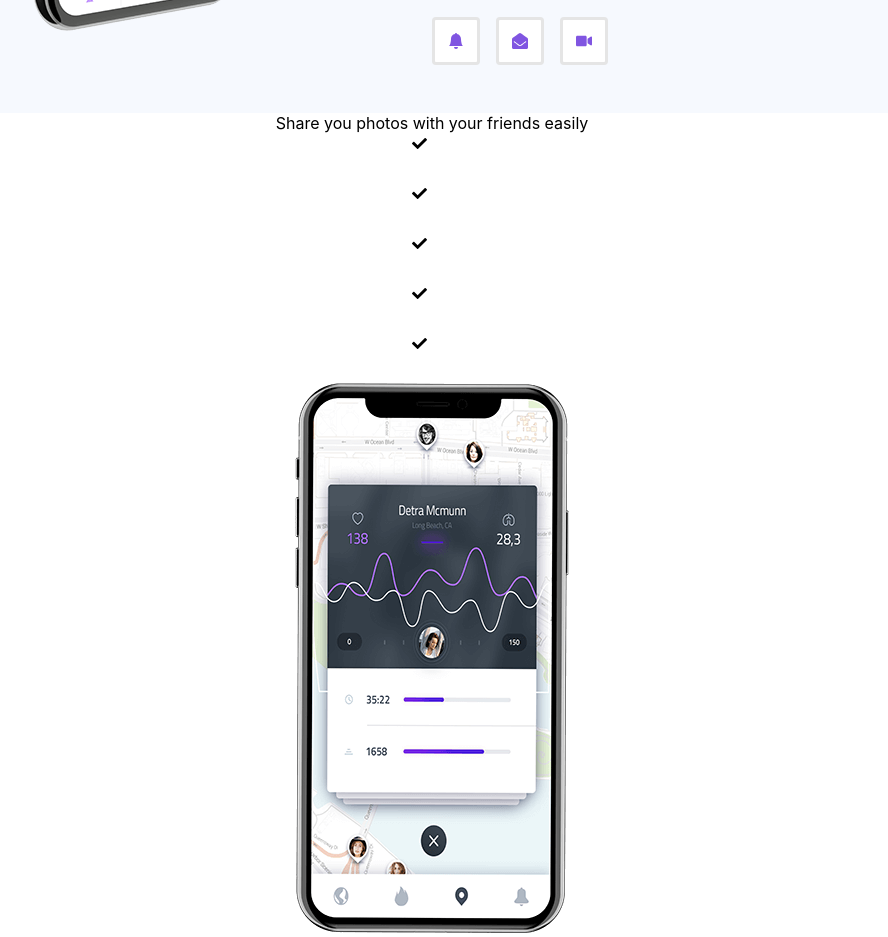
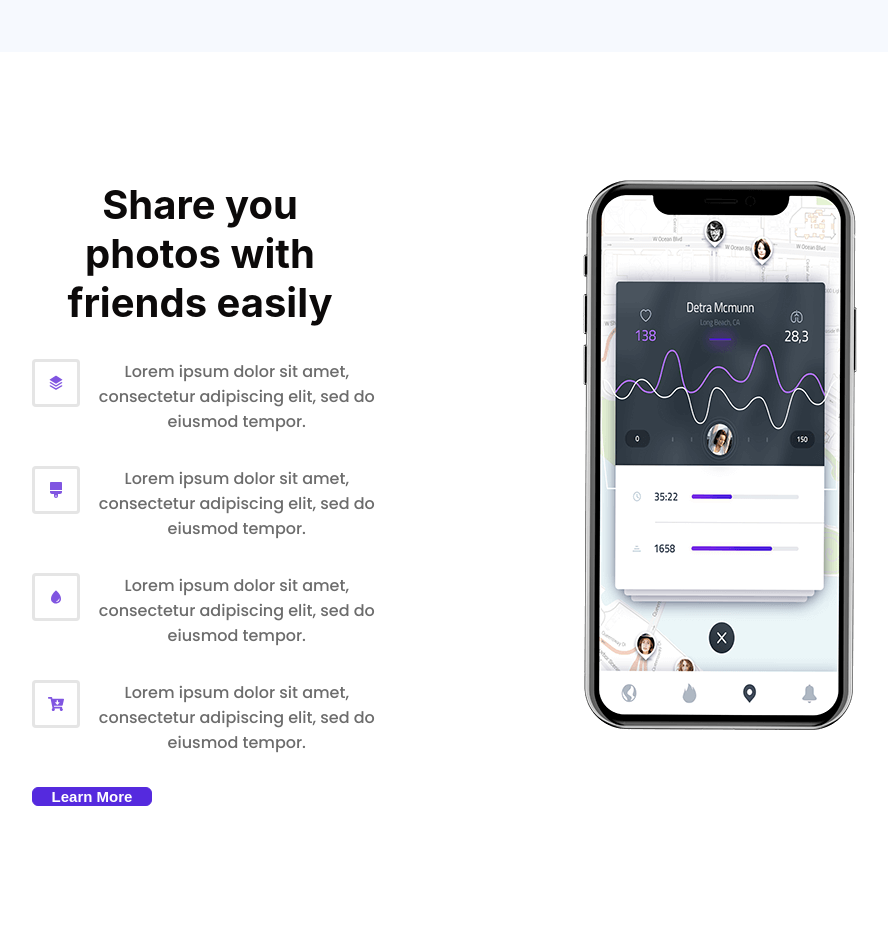
Before and after one commit to Lara-Jalloul/basma_react_part2, a React (Create React App) app in the folder front/: page / in a window 1280 px wide. Shown: the part 2320-3257 px from the top of the page, without its empty margins (208-1096 px from the left). After the commit the page ends 3174 px from the top, so only its background shows below. Built offline with nearby package versions, Linux system fonts and the light colour scheme.

Commit message:
finishing the share box

```diff
--- a/front/src/components/Share/Share.css
+++ b/front/src/components/Share/Share.css
@@ -1,46 +1,75 @@
-.share-right img {
-  margin-top: 7rem;
-  height: 80vh;
-  margin-right: 10rem;
+.container-share {
+  width: 100%;
+  margin-top: 5rem;
 }
 
-.check {
-  width: 15px;
-  margin-right: 2%;
-}
-
-.share-left ul {
-  width: 60%;
-}
-
-.share-left ul li p {
-  color: #6c6c6c;
-}
-
-.share-left ul li {
-  margin-bottom: 1rem;
-  list-style: none;
+.share-box {
+  padding: 3rem;
+  width: 90%;
+  margin: auto;
   display: flex;
-  align-items: center;
-  font-family: "Poppins", sans-serif;
-}
-
-.share-title {
-  font-weight: bold;
-  margin-bottom: 2rem;
-  width: 60%;
-  font-size: 50px;
-  color: #0c0a0a;
+  justify-content: center;
 }
 
 .share-left {
   display: flex;
   flex-direction: column;
-  height: 100%;
+  margin-left: 6rem;
   width: 50%;
 }
 
+.share-title {
+  font-weight: bold;
+  width: 70%;
+  margin-left: 2rem;
+  font-size: 20px;
+  color: #0c0a0a;
+  margin-bottom: 2rem;
+}
+
 .share-right {
-    width: 50%;
-    text-align: center;
-  }
+  width: 50%;
+}
+
+.share-icons {
+  color: #8055e1;
+  border-radius: 4px;
+  border: 3px solid rgba(0 0 0 / 10%);
+  background: white;
+  width: 3rem;
+  height: 3rem;
+  display: flex;
+  align-items: center;
+  justify-content: center;
+  cursor: pointer;
+}
+
+.share-left ul li p {
+  color: #6c6c6c;
+  width: 70%;
+  align-items: center;
+}
+
+.share-left ul li {
+  display: flex;
+  flex-direction: row;
+  margin-bottom: 2rem;
+}
+
+.share-left ul {
+  margin-left: 2rem;
+}
+
+.share-button {
+  background-color: #552ade;
+  cursor: pointer;
+  font-weight: bold;
+  width: 25%;
+  height: 9%;
+  border-radius: 6px;
+  border: 1px solid #552ade;
+  font-size: 15px;
+  text-align: center;
+  margin-left: 2rem;
+  color: white;
+}
--- a/front/src/components/Share/Share.js
+++ b/front/src/components/Share/Share.js
@@ -1,6 +1,10 @@
 import React from "react";
 import thumb2 from "../../assets/thumb-2.png";
-import check from "../../assets/check.svg";
+import { RiStackFill } from "react-icons/ri";
+import { FaBrush } from "react-icons/fa";
+import { IoIosWater } from "react-icons/io";
+import { FaCartArrowDown } from "react-icons/fa";
+import "./Share.css";
 
 function Share() {
   return (
@@ -8,45 +12,48 @@ function Share() {
       <div className="container-share">
         <div className="share-box">
           <div className="share-left">
-            <span className="share-title">Share you photos with your friends easily</span>
+            <div className="share-title">
+              <h1>Share you photos with friends easily</h1>
+            </div>
             <ul>
               <li>
-                <img src={check} className="check" alt="" />
+                <div className="share-icons">
+                  <RiStackFill />
+                </div>
                 <p>
-                  Combined with a handful of model sentence structures looks
-                  reasonable.
+                  Lorem ipsum dolor sit amet, consectetur adipiscing elit, sed
+                  do eiusmod tempor.
                 </p>
               </li>
               <li>
-                <img src={check} className="check" alt="" />
+                <div className="share-icons">
+                  <FaBrush />
+                </div>
                 <p>
-                  Contrary to popular belief, Lorem ipsum is not simply
-                  randomtext.
+                  Lorem ipsum dolor sit amet, consectetur adipiscing elit, sed
+                  do eiusmod tempor.
                 </p>
               </li>
               <li>
-                <img src={check} className="check" alt="" />
+                <div className="share-icons">
+                  <IoIosWater />
+                </div>
                 <p>
-                  Sed ut perspiciatis unde omnis iste natus error sit voluptatem
-                  accusantium.
-                </p>
-              </li>
-
-              <li>
-                <img src={check} className="check" alt="" />
-                <p>
-                  Natus error sit voluptatem unde omnis iste natus error sit
-                  volupatatem accusantium.
+                  Lorem ipsum dolor sit amet, consectetur adipiscing elit, sed
+                  do eiusmod tempor.
                 </p>
               </li>
               <li>
-                <img src={check} className="check" alt="" />
+                <div className="share-icons">
+                  <FaCartArrowDown />
+                </div>
                 <p>
-                  All the Lorem Ipsum generators on the Internet tend to repeat
-                  necessary.
+                  Lorem ipsum dolor sit amet, consectetur adipiscing elit, sed
+                  do eiusmod tempor.
                 </p>
               </li>
             </ul>
+            <button className="share-button">Learn More</button>
           </div>
           <div className="share-right">
             <img src={thumb2} alt="" />
--- a/front/src/components/Tool/Info/Info.css
+++ b/front/src/components/Tool/Info/Info.css
@@ -30,6 +30,6 @@
   font-weight: bold;
   margin-bottom: 2rem;
   width: 60%;
-  font-size: 50px;
+  font-size: 40px;
   color: #0c0a0a;
 }
```
